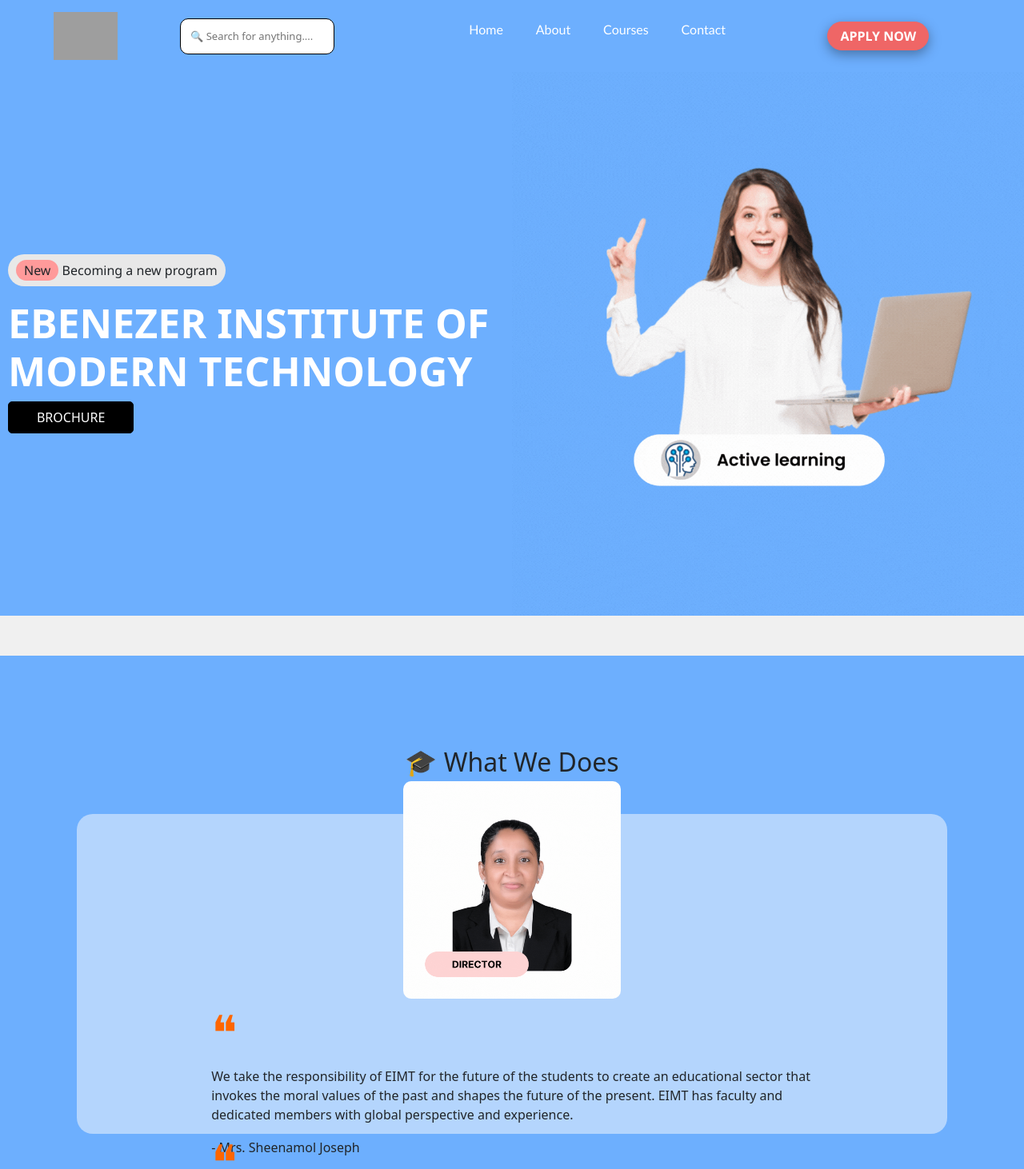
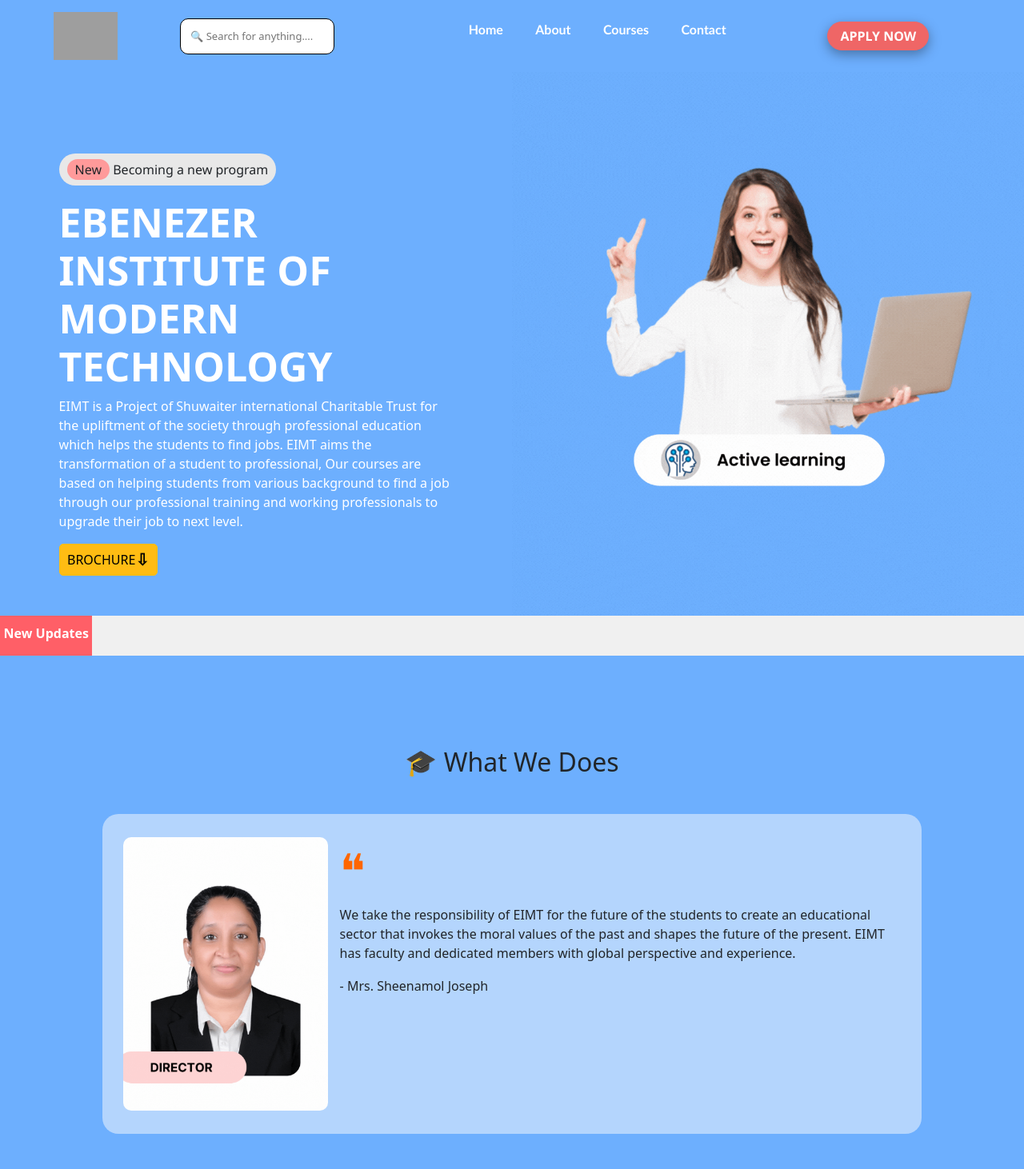
Before and after one commit to aaron592/eimt, a React (Create React App) app: page / in a window 1280 px wide. Shown: the top 1462 px of the page at 80% size. Built offline with nearby package versions, Linux system fonts and the light colour scheme; grey boxes are pictures that could not be loaded.

Commit message:
new update added

```diff
--- a/src/App.js
+++ b/src/App.js
@@ -5,10 +5,14 @@ import About from './Components/About.js';
 import Course from './Components/Courses.js';
 import Admin from './Components/Admin.js';
 import Contact from './Components/Contact.js';
+import {useEffect ,useState} from 'react';
 import { BrowserRouter as Router , Routes, Route } from 'react-router-dom';
 
 
 function App() {
+   useEffect(() => {
+      document.title = "Ebenezer Institute Of Modern Technology"
+    }, [])
   return (
 
        <Router>
--- a/src/Components/Home.js
+++ b/src/Components/Home.js
@@ -32,7 +32,7 @@ function Header(){
 
   useEffect(() => {
     document.head.innerHTML+=`
-    <meta name="viewport" content="width=device-width, initial-scale=1, maximum-scale=1, user-scalable=no">
+    <meta name="viewport" content="width=device-width, initial-scale=1.0, maximum-scale=1.0, shrink-to-fit=no, user-scalable=0" />
     `
   }, []);
 
@@ -101,7 +101,7 @@ function Header(){
             <div className="col-sm-12 banner1_div">
             <p className="tag_cover"><span className="tag">New</span> Becoming a new program</p>
             <h1 className="heading">EBENEZER INSTITUTE OF <br></br> MODERN TECHNOLOGY</h1>
-            <p className="content">EIMT is a Project of Shuwaiter international Charitable Trust for the upliftment of the society through professional education which helps the students to find jobs.<span className="hidden"> EIMT aims the transformation of a student to professional, Our courses are based on helping students from various background to find a job through our professional training and working professionals to upgrade their job to next level.</span></p>
+            <p className="content">EIMT is a Project of Shuwaiter international Charitable Trust for the upliftment of the society through professional education which helps the students to find jobs. EIMT aims the transformation of a student to professional, Our courses are based on helping students from various background to find a job through our professional training and working professionals to upgrade their job to next level.</p>
             <button type="button" className="bro_btn">
               Brochure <span className="download_btn">&#8681;</span>
             </button>
@@ -122,7 +122,7 @@ function Header(){
           <h2>&#127891; What We Does</h2>
         </div>
 
-        <div className="col-lg-12 col-xl-12 col-md-12 col-sm-12 prin_tab">
+        <div className="d-flex flex-row prin_tab">
            <div className="d-flex flex-row prin_div">
              <div className="img_right">
                  <img src={principal} />
@@ -133,7 +133,7 @@ function Header(){
            </div>
         </div>
 
-        <div className="col-lg-12 col-xl-12 col-md-12 col-sm-12 prin_tab">
+        <div className="d-flex flex-row  prin_tab">
            <div className="d-flex flex-row prin_div">
              <div className="msg_left">
                  <div className="regular"><h1>&#10077;</h1>We see it as EIMT's responsibility to build an educational sector inspired by yesterday as a promise for tomorrow. Selfless service and dedication sets us apart.We encourage mutual respect and positive thinking. We are always willing to provide assistance and guidance to the job opportunities worldwide.<h6>- Bp.Rev.Dr.Simon Peter</h6></div>
@@ -228,7 +228,7 @@ function Header(){
         </Slider>
       </div>
 
-        <div className="col-lg-12 col-xl-12 col-md-12 col-sm-12 contact_div">
+        <div className="contact_div">
           <div className="d-flex flex-row contact_tab">
            <h2>Are You Ready To Start Your <br></br>Course Now</h2>
            <Link style={{ textDecoration: 'none', color: 'white' }} to="/contact"><button className="contact_btn">Contact Us</button></Link>
@@ -236,7 +236,7 @@ function Header(){
         </div>
 
         <div className="col-lg-12 col-xl-12 col-md-12 col-sm-12 footer">
-            <div className="d-flex flex-row footer_details" id="footer_detail">
+            <div className="d-flex flex-wrap footer_details" id="footer_detail">
               <div className=" footer_logo">
                 <img src={logo} />
                 <p><em>EIMT aims the transformation <br></br>of a student to professional.</em></p>
--- a/src/css/About.css
+++ b/src/css/About.css
@@ -268,7 +268,7 @@
 
        .ins_logo{
         height:50vh;
-        background-color: #6DAFFE;
+        background-color: #b4d5fd;
         display: flex;
         flex-direction: column;
         align-items: center;
@@ -288,6 +288,8 @@
     .logo_1, .logo_2, .logo_3{
         width:100%;
         height:150px;
+        border-radius: 10px;
+        box-shadow: rgba(0, 0, 0, 0.35) 0px 5px 15px;
     }
 
     .about_eimt{
@@ -302,11 +304,12 @@
     }
 
     .about_eimt_div{
-        width:70%;
+        width:80%;
         padding-top:20px;
         padding-bottom: 20px;
+        padding-right: 10px;
         background-color:white;
-        display: flex;
+        display: flex!important;
         /* height:0vh; */
         align-items: center;
         justify-content:space-evenly;
@@ -315,7 +318,7 @@
     }
 
     .about_eimt_img{
-        width:30%;
+        width:45%;
         height:60vh;
         /* background-color:blue; */
     }
@@ -329,7 +332,7 @@
         display: flex;
         flex-direction: column;
         justify-content: center;
-        width:65%;
+        width:80%;
         height:60vh;
         /* background-color:green; */
         letter-spacing: 1px;
@@ -340,11 +343,20 @@
         color:#f60!important;
         font-weight: 500!important;
         font-family: 'Segoe UI' ;
+        text-align:left;
+        padding-left:2px;
     }
 
     .about_eimt_details>p{
         font-family: 'Segoe UI' ;
+
     }
+
+    .flex-row{
+        flex-direction: row !important;
+    }
+
+    .d-flex{display:flex!important;}
 
 }
 
--- a/src/css/Header.css
+++ b/src/css/Header.css
@@ -31,6 +31,11 @@ body{
     height:70px;
 }
 
+.toast{
+    color:rgb(10, 120, 10);
+    font-weight:bold;
+    font-family: 'Segoe UI';
+}
 
 .search{
     height:90px;
@@ -295,7 +300,6 @@ marquee{
     margin-top:30px;
     height:52vh;
     /* background-color:red; */
-    display:flex;
     align-items: center;
     justify-content:center;
 }
@@ -305,7 +309,7 @@ marquee{
     height:50vh;
     background-color:#b4d5fd;
     border-radius:20px;
-    display:flex;
+    display: block;
     align-items:center;
     justify-content:center;
 }
@@ -466,7 +470,6 @@ marquee{
     margin-top:30px;
     height:50vh;
     background-color:#6DAFFE;
-    display:flex;
     align-items: center;
     justify-content:center;
 }
@@ -484,6 +487,7 @@ marquee{
     font-size:11px
 }
 
+
 .footer_logo>img{
     height:70px;
     opacity:.5;
@@ -495,15 +499,12 @@ marquee{
     height:40vh;
     width:25%;
     /* background-color:red; */
-    display:flex;
     flex-direction:column;
 }
 .footer_details_2{
     height:25vh;
     width:15%;
     /* background-color:red; */
-    display:flex;
-    flex-direction:column;
 }
 .footer_details_3{
     height:25vh;
@@ -573,10 +574,7 @@ marquee{
     color:white;
 }
 
-
-
-
-@media (min-width: 375px ) {
+@media (min-width: 100px ){
     .row{
         box-shadow:2px 2px 2px grey;
      }
@@ -813,11 +811,278 @@ marquee{
 
      .prin_tab{
          height:auto;
-
+         display:flex;
+         flex-direction:column;
      }
 
      .prin_div{
          height:auto;
+         display:flex;
+         flex-direction:column;
+     }
+
+     .msg_left{
+         width:90%;
+     }
+     .regular{
+         width:100%;
+     }
+
+     .img_right{
+         width:80%;
+     }
+
+     .contact_tab{
+         width:95%;
+     }
+}
+
+
+@media (min-width: 375px ) {
+    .row{
+       box-shadow:2px 2px 2px grey;
+    }
+
+    .menu_div{
+        display:none;
+    }
+    .menu{
+        display:none;
+    }
+
+    .logo_img{
+        height:60px;
+    }
+
+    .footer_details_3{
+        display:none;
+    }
+
+    .logo{
+        display:flex;
+        justify-content:space-between;
+        align-items:center;
+    }
+
+    .menu_sm{
+        border:1px solid black;
+        background-color:#c6ddf9;
+        color:black;
+        padding-top: 5px;
+        padding-bottom: 5px;
+        padding-left:10px;
+        padding-right:10px;
+        position:relative;
+        display:flex;
+        border-radius:5px;
+    }
+
+
+    .search{
+        display:none;
+    }
+
+    .cover{
+        position:relative;
+        background-color: rgba(19, 69, 141, 0.7);
+        z-index:1;
+    }
+
+    .search_new{
+        height:90px;
+        /* background-color:blue; */
+        display:flex;
+        align-items:center;
+        justify-content:center;
+    }
+
+    .nav_details{
+        display:none;
+    }
+
+    .login_details{
+        display:none;
+    }
+
+    .nav_details_new{
+        padding-left:10px;
+        flex-direction: column;
+        align-items:flex-start;
+        /* background-color:red; */
+        height:220px;
+    }
+
+    .banner{
+        height:85vh;
+        display:flex;
+        flex-direction: column;
+    }
+
+    .banner_1{
+        height:45%;
+        background-color:#6DAFFE;
+    }
+
+    .banner_2{
+        height:55%;
+        /* background-color:red; */
+
+    }
+
+    .banner_image{
+        height:100%;
+        width:100%;
+        object-fit: cover;
+    }
+
+    .tag_cover{
+
+    }
+
+    .content{
+        display: none;
+    }
+
+    .heading{
+        font-size:30px;
+    }
+
+    .banner1_div{
+        /* background-color:red; */
+        height:100%;
+        width:100%;
+        padding-left:10px;
+        display:flex;
+        justify-content: center;
+    }
+
+    .bro_btn{
+        /* padding-right:15px; */
+        text-align:center;
+        width:25%;
+        height:40px;
+        display:flex;
+        align-items: center;
+        justify-content:center;
+    }
+
+    .download_btn{
+        display:none;
+    }
+
+    .update_header{
+        display:none;
+    }
+
+    .footer{
+        padding-top:20px;
+        padding-left:20px;
+        /* background-color:blue; */
+        box-shadow: rgba(136, 165, 191, 0.48) 6px 2px 16px 0px, rgba(255, 255, 255, 0.8) -6px -2px 16px 0px;
+        height:auto;
+    }
+
+    .footer_details{
+        display:flex;
+        flex-direction:column;
+        width:100%;
+    }
+
+    .footer_details_1{
+        width:100%;
+        /* background-color:red; */
+        height:32vh;
+    }
+
+    .footer_details_2{
+        width:100%;
+        margin-bottom:40px;
+
+    }
+
+    .social{
+        display:flex;
+        align-items: flex-start;
+        justify-content:space-evenly;
+    }
+
+
+    .footer_details_4{
+        width:100%;
+        justify-content:space-evenly;
+    }
+
+    .flex-row{ display: flex !important;
+        flex-direction: column !important;
+    }
+
+    .d-flex{
+        display: flex !important;
+        flex-direction: column !important;
+
+    }
+
+    .footer_logo{
+        width:100%;
+    }
+
+    .contact_div{
+        width:100%;
+    }
+
+    .rights{
+        flex-direction:column !important;
+        align-items:center;
+        justify-content:center;
+        width:100%;
+
+    }
+
+    .contact_div{
+        width:100%;
+        display:flex;
+        align-items:center;
+        justify-content:center;
+        text-align:center;
+    }
+
+    .new_slide{
+        width:100%;
+        overflow:hidden;
+        display:inline-block;
+    }
+
+    .slide_1{
+        flex-wrap: wrap;
+        width:2000%;
+    }
+    .courses_1{
+        width:2000%;
+        overflow: hidden;
+        display:flex;
+        flex-wrap: nowrap;
+    }
+
+    .course_1{
+        width:3%;
+        overflow: hidden;
+
+    }
+    /* .contact_tab>h2{
+        width:100%;
+        text-align: center;
+    } */
+
+    .prin_tab{
+        height:auto;
+        display:flex;
+        flex-direction:column;
+    }
+
+    .prin_div{
+        height:auto;
+        display:flex;
+        flex-direction:column;
     }
 
     .msg_left{
@@ -978,11 +1243,36 @@ marquee{
         font-weight:bold;
     }
 
-
-  }
-
-
-  @media (min-width: 1200px) {
+    .prin_tab{
+        margin-top:30px;
+        height:52vh;
+        /* background-color:red; */
+        display:flex !important;
+        align-items: center;
+        justify-content:center;
+    }
+
+    .prin_div{
+        width:85%;
+        height:50vh;
+        background-color:#b4d5fd;
+        border-radius:20px;
+        display:flex !important;
+        align-items:center;
+        justify-content:center;
+    }
+
+.flex-row{
+    display:flex;
+    flex-direction: row !important;
+}
+
+.d-flex{display:flex!important;}
+
+  }
+
+
+  @media (min-width: 1000px) {
     .menu_sm{display:none;}
 
     .menu_div{
@@ -999,6 +1289,15 @@ marquee{
     }
     .nav_details{
         display:flex;
+        color:white;
+        text-decoration: none;
+    }
+
+    .nav_p{
+        color:white;
+        text-decoration: none;
+        text-decoration-line:none ;
+        font-weight: bold;
     }
 
     .login_details{
@@ -1009,17 +1308,37 @@ marquee{
 
         height:85vh;
         /* background-color:rgb(244, 197, 197); */
-        display:-webkit-box;
+        display: -webkit-box;
+
+    }
+
+    .banner1_div{
+        padding-right:20px;
+        /* background-color:blue; */
+        width:77%;
+        height:70%;
+        display:flex;
+        flex-direction:column;
+        align-items:flex-start;
+        justify-content:space-evenly;
+        padding-right:1px;
+        padding-left: 0px;
     }
 
     .banner_1{
         height:85vh;
         background-color:#6DAFFE;
+        display:flex;
+        flex-direction:column;
+        align-items:center;
+        justify-content:center;
+        white-space:wrap;
     }
 
     .banner_2{
         height:85vh;
         /* background-color:red; */
+
     }
     .tag_cover{
         background-color:rgb(232, 232, 232);
@@ -1062,24 +1381,38 @@ marquee{
         padding-bottom:10px;
         padding-left:20px;
         padding-right:20px;
-        border:1px solid black;
+        border:1px solid #ffbc13;
         border-radius:5px;
         text-transform: uppercase;
-        background-color:black;
-        color:white;
+        background-color:#ffbc13;
+        color:black;
+    }
+
+    .bro_btn{
+        width:25%;
     }
 
     .download_btn{
         font-weight:bold;
         font-size:20px;
-
+        display:flex;
+    }
+
+    .update_header{
+        display:flex;
+    }
+
+    .content{
+        display:flex;
+        flex-direction: column;
     }
 
     .footer{
         margin-top:30px;
+        padding:20px;
         height:50vh;
         background-color:#6DAFFE;
-        display:flex;
+        display:flex !;
         align-items: center;
         justify-content:center;
     }
@@ -1088,7 +1421,7 @@ marquee{
         width:90%;
         height:40vh;
         /* background-color:blue; */
-        display:flex;
+        display: flex !important;
         justify-content:space-between;
     }
 
@@ -1108,8 +1441,6 @@ marquee{
         height:70px;
     }
 
-
-
     .footer_details_1{
         height:40vh;
         width:25%;
@@ -1125,6 +1456,8 @@ marquee{
         flex-direction:column;
     }
     .footer_details_3{
+        display:flex;
+        flex-direction:column;
         height:25vh;
         width:15%;
         /* background-color:red; */
@@ -1149,6 +1482,12 @@ marquee{
         font-weight: bold;
         font-family:'Segoe UI';
     }
+    .flex-row{
+        display:flex;
+        flex-direction: row !important;
+    }
+
+    .d-flex{display:flex!important;}
 
     .contact_div{
         height:50vh;
@@ -1164,7 +1503,7 @@ marquee{
         background-color:#FFC300;
         display:flex;
         align-items: center;
-        justify-content: space-evenly;
+        justify-content: space-around;
         border-radius:10px;
     }
 
@@ -1187,8 +1526,9 @@ marquee{
 .new_slide{
     overflow: hidden;
     background-color:#b4d5fd;
-    height:60vh;
-    margin-top:30px;
+    height:70vh;
+   margin-top:50px;
+    display:inline-block;
 
 }
 
@@ -1196,12 +1536,12 @@ marquee{
     padding-left:20px;
     padding-top:20px;
     font-family: 'Segoe UI';
-    font-weight:350;
+    font-weight:500;
 }
 
 .slide_1{
     /* background-color:blue; */
-    height:45vh;
+    height:50vh;
     display:flex;
     align-items:center;
     justify-content:space-evenly;
@@ -1212,7 +1552,7 @@ marquee{
 
 .courses_1{
     width:100%;
-    height:45vh;
+    height:50vh;
     /* background-color:white; */
     padding-bottom:20px;
 }
@@ -1224,7 +1564,7 @@ marquee{
     /* background-color:red; */
     /* flex-direction: row; */
     width:18%;
-    height:40vh;
+    height:45vh;
     background-color:rgb(255, 255, 255);
     border-radius: 10px;
     overflow: hidden;
@@ -1276,27 +1616,33 @@ marquee{
     font-weight: 300;
     font-size:10px;
 }
-
 .prin_tab{
     margin-top:30px;
     height:52vh;
     /* background-color:red; */
-    display:flex;
+    display: flex !important;
     align-items: center;
     justify-content:center;
 }
 
 .prin_div{
-    width:85%;
+    width:80%;
     height:50vh;
     background-color:#b4d5fd;
+    padding-top:10px;
+    padding-bottom:10px;
     border-radius:20px;
-    display:flex;
+    display: flex !important;
     align-items:center;
     justify-content:center;
 }
 
+.regular{
+    padding-left:10px;
+}
+
 .msg_left{
+    /* padding-left:10px; */
     width:70%;
     height:90%;
     padding:5px;
@@ -1312,6 +1658,31 @@ marquee{
 
 }
 
+blockquote {
+    border:none;
+    font-family:Georgia, "Times New Roman", Times, serif;
+    margin-bottom:-30px;
+    quotes: "\201C""\201D""\2018""\2019";
+}
+
+blockquote h3 {
+font-size:21px;
+}
+
+blockquote h3:before {
+content: open-quote;
+font-weight: bold;
+font-size:100px;
+color:#889c0b;
+}
+blockquote h3:after {
+content: close-quote;
+font-weight: bold;
+font-size:100px;
+color:#889c0b;
+
+}
+
 
 
 .img_right>img{
@@ -1320,7 +1691,6 @@ marquee{
     object-fit: cover;
     border-radius:10px;
 }
-
 
 
   }
@@ -1466,7 +1836,7 @@ marquee{
         padding:0px;
         height:50vh;
         background-color:#6DAFFE;
-        display:flex;
+        display:flex !;
         align-items: center;
         justify-content:center;
     }
@@ -1475,7 +1845,7 @@ marquee{
         width:90%;
         height:40vh;
         /* background-color:blue; */
-        display:flex;
+        display: flex !important;
         justify-content:space-between;
     }
 
@@ -1495,8 +1865,6 @@ marquee{
         height:70px;
     }
 
-
-
     .footer_details_1{
         height:40vh;
         width:25%;
@@ -1539,10 +1907,12 @@ marquee{
         font-family:'Segoe UI';
     }
     .flex-row{
+        display:flex;
         flex-direction: row !important;
     }
 
     .d-flex{display:flex!important;}
+
     .contact_div{
         height:50vh;
         /* background-color:red; */
@@ -1674,7 +2044,7 @@ marquee{
     margin-top:30px;
     height:52vh;
     /* background-color:red; */
-    display:flex;
+    display: flex !important;
     align-items: center;
     justify-content:center;
 }
@@ -1686,7 +2056,7 @@ marquee{
     padding-top:10px;
     padding-bottom:10px;
     border-radius:20px;
-    display:flex;
+    display: flex !important;
     align-items:center;
     justify-content:center;
 }
--- a/src/css/contact.css
+++ b/src/css/contact.css
@@ -225,7 +225,7 @@
 
 }
 
-@media (min-width: 1200px ){
+@media (min-width: 1000px ){
 
     .text_h{
         display:flex;
@@ -260,8 +260,29 @@
         /* background-color:blue; */
     }
 
+    .contact_form_div1>p{
+        padding-right: 10px;
+    }
+
+    .toast_div{
+        width:100%;
+        height:40px;
+        /* background-color:red; */
+        display:flex;
+        align-items:center;
+        justify-content:center;
+        color:rgb(10, 120, 10);
+        font-weight:bold;
+        font-family: 'Segoe UI';
+    }
+
+    .toast_div>img{
+        width:12%;
+        height:40px;
+    }
+
     .contact_form_div2{
-        height:78vh;
+        height:80vh;
         width:40%;
         background-color:white;
         display:flex;
@@ -291,7 +312,7 @@
         border:1px solid grey;
         height:40px;
         border-radius:5px;
-        box-shadow: rgba(0, 0, 0, 0.35) 0px 2px 5px;
+
 
     }
 
@@ -304,11 +325,12 @@
         display:flex;
         align-items:center;
         justify-content:space-evenly;
+        padding-bottom: 20px;
         /* position:absolute; */
     }
 
     .contact_form_div{
-        width:70%;
+        width:85%;
         padding:30px;
         background-color:#b4d5fd;
         position:absolute;
@@ -319,16 +341,18 @@
     }
 
     .contact_tabs{
-        width:20%;
         height:45vh;
+        width:30%;
         background-color:white;
         box-shadow: rgba(0, 0, 0, 0.35) 0px 5px 15px;
         display: flex;
         flex-direction: column;
         align-items: center;
         justify-content:space-around;
+        border-radius: 5px;
 
     }
+
 
     .contact_logo1{
         margin-top:-20px;
@@ -341,7 +365,7 @@
     }
 
     .contact_logo1>img{
-        object-fit: contain;
+        object-fit: cover;
         width:100%;
         height:100%;
     }
@@ -368,6 +392,50 @@
 
     .locations>p{
         text-align: center;
+        color:rgb(172, 172, 172);
+    }
+    .flex-row{
+        flex-direction: row !important;
+    }
+
+    .d-flex{display:flex!important;}
+
+    .contact_build{
+        padding:10px;
+        padding-top:15px;
+        padding-bottom:10px;
+        width:95%;
+        height:75px;
+        background-color:rgb(235, 235, 235);
+        box-shadow: rgba(136, 165, 191, 0.48) 6px 2px 16px 0px, rgba(123, 123, 123, 0.8) -6px -2px 16px 0px;;
+        display:flex;
+        align-items:center;
+        justify-content:flex-start;
+        /* border-radius: 10px; */
+
+    }
+
+    .contact_build>div>h6{
+        display:flex;
+    }
+
+    .contact_form_div2{
+        margin-top:0px;
+    }
+
+    .contact_build>div{
+        padding:10px;
+    }
+
+    .footer_details_2{
+        padding:0px;
+        margin:0px;
+    }
+
+    .footer_details_3{
+        display:block;
+        padding:0px;
+        margin:0px;
     }
 }
 
```
Lines whose indentation alone changed are shown as unchanged.
